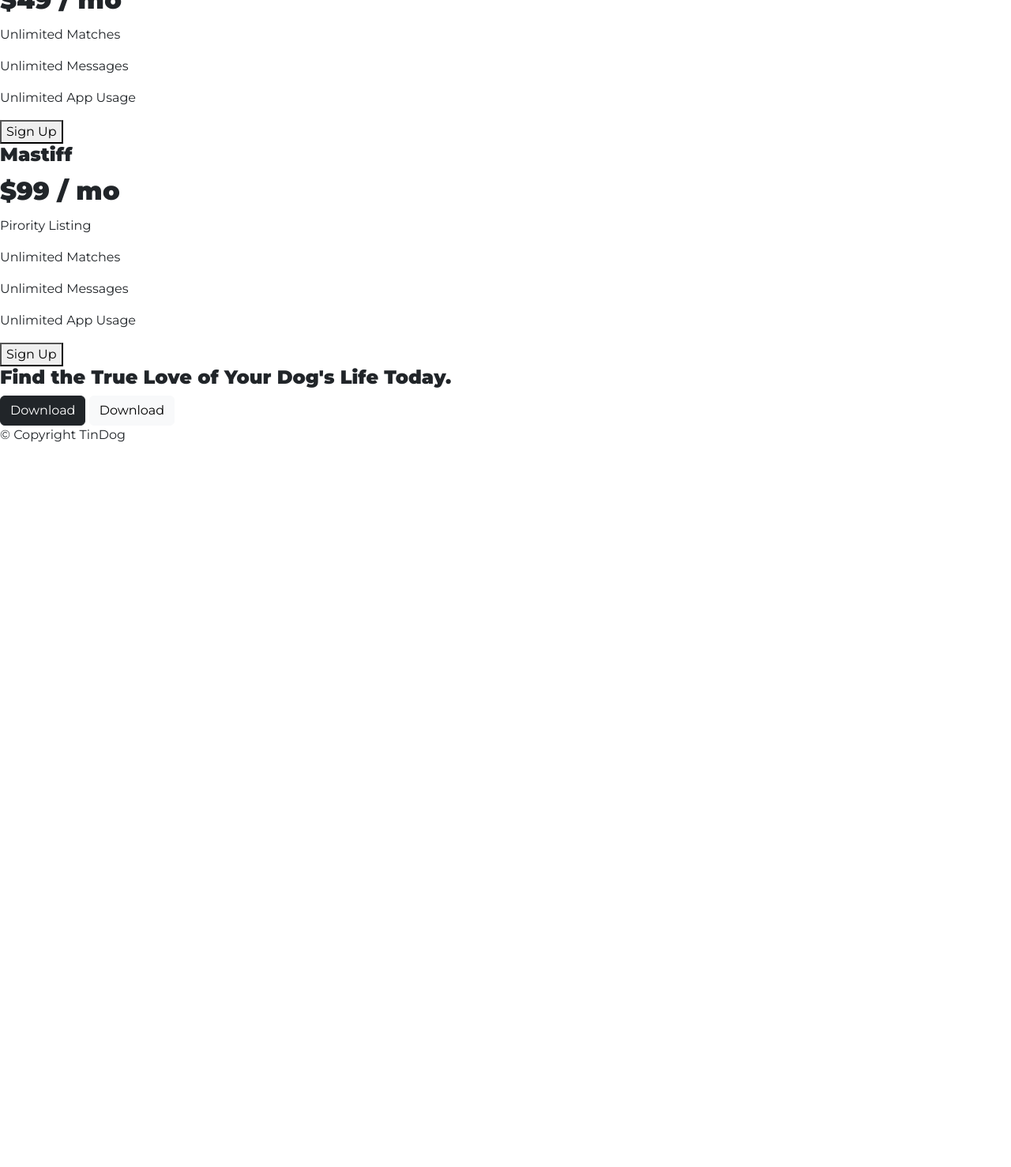
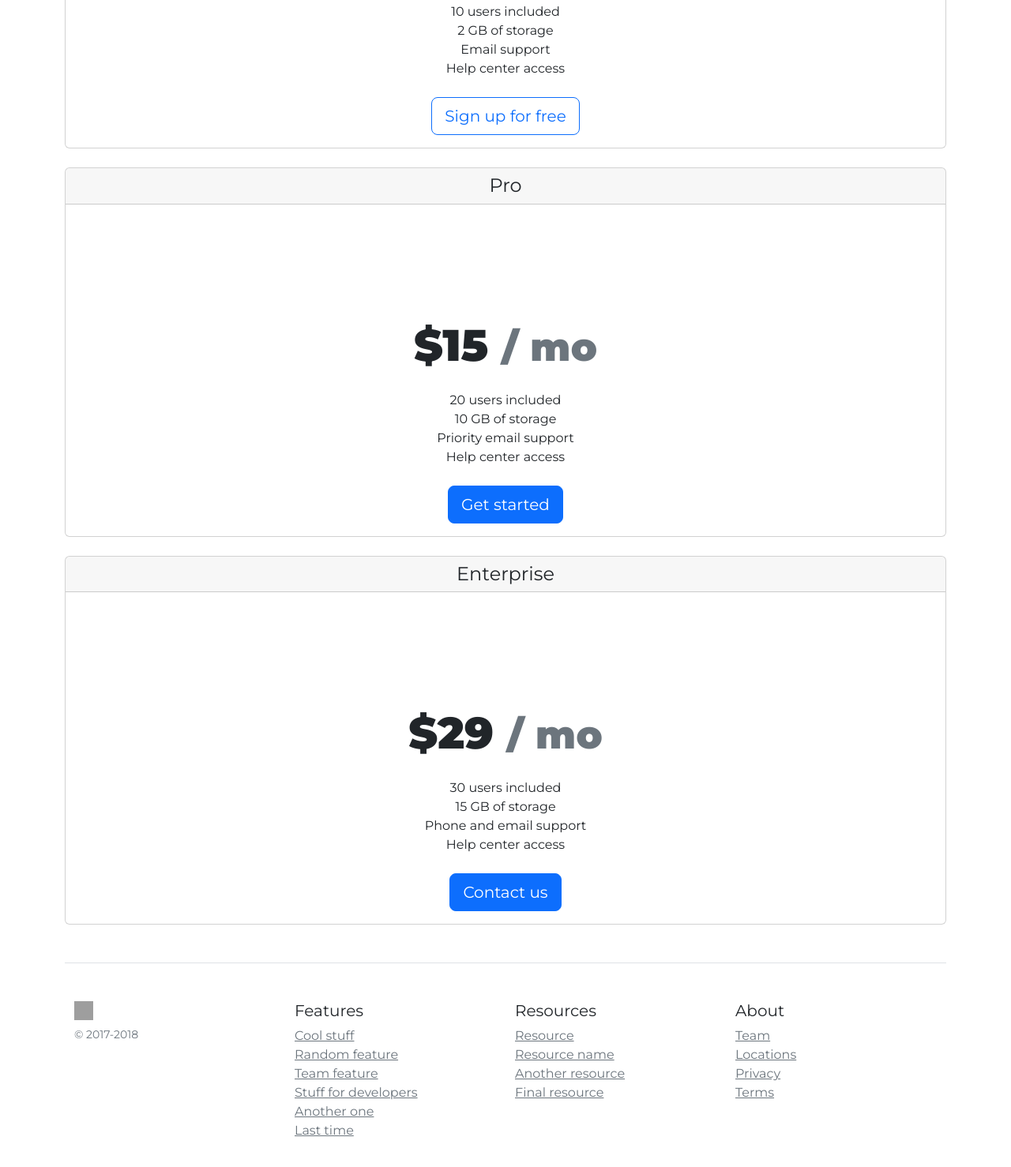
Before and after one commit to DragonNero/TinDog, a plain HTML site: page index.html in a window 1280 px wide. Shown: the part 2676-4154 px from the top of the page at 79% size. Before the commit the page ends 3255 px from the top, so only its background shows below. Drawn offline with nearby package versions, Linux system fonts and the light colour scheme; grey boxes are pictures that could not be loaded.

Commit message:
added pricing base

```diff
--- a/css/styles.css
+++ b/css/styles.css
@@ -9,7 +9,6 @@
 
 #testimonials {
   text-align: center;
-  padding: 7% 15%;
   background-color: #ef8172;
   color: #fff;
 }
@@ -38,8 +37,8 @@ h1 {
   margin-bottom: 40px;
 }
 h2 {
+  font-size: 3rem;
   font-weight: bold;
-  font-weight: 3rem;
   line-height: 1.5;
 }
 
@@ -102,3 +101,7 @@ font-size: 1.5rem;
   width: 15%;
   margin: 20px 20px 50px;
 }
+
+.carousel-item {
+  padding: 7% 15%;
+}
--- a/index.html
+++ b/index.html
@@ -83,7 +83,7 @@
   <!-- Testimonials -->
 
   <section id="testimonials">
-    <div id="carouselExampleControls" class="carousel slide" data-bs-ride="carousel">
+    <div id="ctestimonial-carousel" class="carousel slide" data-bs-ride="carousel">
       <div class="carousel-inner">
         <div class="carousel-item active">
           <h2>I no longer have to sniff other dogs for love. I've found the hottest Corgi on TinDog. Woof.</h2>
@@ -95,15 +95,12 @@
           <img class="testimonial-image" src="images/lady-img.jpg" alt="lady-profile">
           <em>Beverly, Illinois</em>
         </div>
-        <div class="carousel-item">
-          <img src="..." class="d-block w-100" alt="...">
-        </div>
       </div>
-      <button class="carousel-control-prev" type="button" data-bs-target="#carouselExampleControls" data-bs-slide="prev">
+      <button class="carousel-control-prev" type="button" data-bs-target="#testimonial-carousel" data-bs-slide="prev">
         <span class="carousel-control-prev-icon" aria-hidden="true"></span>
         <span class="visually-hidden">Previous</span>
       </button>
-      <button class="carousel-control-next" type="button" data-bs-target="#carouselExampleControls" data-bs-slide="next">
+      <button class="carousel-control-next" type="button" data-bs-target="#ctestimonial-carousel" data-bs-slide="next">
         <span class="carousel-control-next-icon" aria-hidden="true"></span>
         <span class="visually-hidden">Next</span>
       </button>
@@ -126,6 +123,93 @@
   <!-- Pricing -->
 
   <section id="pricing">
+    <div class="container">
+      <div class="card-deck mb-3 text-center">
+        <div class="card mb-4 box-shadow">
+          <div class="card-header">
+            <h4 class="my-0 font-weight-normal">Free</h4>
+          </div>
+          <div class="card-body">
+            <h1 class="card-title pricing-card-title">$0 <small class="text-muted">/ mo</small></h1>
+            <ul class="list-unstyled mt-3 mb-4">
+              <li>10 users included</li>
+              <li>2 GB of storage</li>
+              <li>Email support</li>
+              <li>Help center access</li>
+            </ul>
+            <button type="button" class="btn btn-lg btn-block btn-outline-primary">Sign up for free</button>
+          </div>
+        </div>
+        <div class="card mb-4 box-shadow">
+          <div class="card-header">
+            <h4 class="my-0 font-weight-normal">Pro</h4>
+          </div>
+          <div class="card-body">
+            <h1 class="card-title pricing-card-title">$15 <small class="text-muted">/ mo</small></h1>
+            <ul class="list-unstyled mt-3 mb-4">
+              <li>20 users included</li>
+              <li>10 GB of storage</li>
+              <li>Priority email support</li>
+              <li>Help center access</li>
+            </ul>
+            <button type="button" class="btn btn-lg btn-block btn-primary">Get started</button>
+          </div>
+        </div>
+        <div class="card mb-4 box-shadow">
+          <div class="card-header">
+            <h4 class="my-0 font-weight-normal">Enterprise</h4>
+          </div>
+          <div class="card-body">
+            <h1 class="card-title pricing-card-title">$29 <small class="text-muted">/ mo</small></h1>
+            <ul class="list-unstyled mt-3 mb-4">
+              <li>30 users included</li>
+              <li>15 GB of storage</li>
+              <li>Phone and email support</li>
+              <li>Help center access</li>
+            </ul>
+            <button type="button" class="btn btn-lg btn-block btn-primary">Contact us</button>
+          </div>
+        </div>
+      </div>
+
+      <footer class="pt-4 my-md-5 pt-md-5 border-top">
+        <div class="row">
+          <div class="col-12 col-md">
+            <img class="mb-2" src="https://getbootstrap.com/docs/4.0/assets/brand/bootstrap-solid.svg" alt="" width="24" height="24">
+            <small class="d-block mb-3 text-muted">© 2017-2018</small>
+          </div>
+          <div class="col-6 col-md">
+            <h5>Features</h5>
+            <ul class="list-unstyled text-small">
+              <li><a class="text-muted" href="#">Cool stuff</a></li>
+              <li><a class="text-muted" href="#">Random feature</a></li>
+              <li><a class="text-muted" href="#">Team feature</a></li>
+              <li><a class="text-muted" href="#">Stuff for developers</a></li>
+              <li><a class="text-muted" href="#">Another one</a></li>
+              <li><a class="text-muted" href="#">Last time</a></li>
+            </ul>
+          </div>
+          <div class="col-6 col-md">
+            <h5>Resources</h5>
+            <ul class="list-unstyled text-small">
+              <li><a class="text-muted" href="#">Resource</a></li>
+              <li><a class="text-muted" href="#">Resource name</a></li>
+              <li><a class="text-muted" href="#">Another resource</a></li>
+              <li><a class="text-muted" href="#">Final resource</a></li>
+            </ul>
+          </div>
+          <div class="col-6 col-md">
+            <h5>About</h5>
+            <ul class="list-unstyled text-small">
+              <li><a class="text-muted" href="#">Team</a></li>
+              <li><a class="text-muted" href="#">Locations</a></li>
+              <li><a class="text-muted" href="#">Privacy</a></li>
+              <li><a class="text-muted" href="#">Terms</a></li>
+            </ul>
+          </div>
+        </div>
+      </footer>
+    </div>
 
     <h2>A Plan for Every Dog's Needs</h2>
     <p>Simple and affordable price plans for your and your dog.</p>
```
